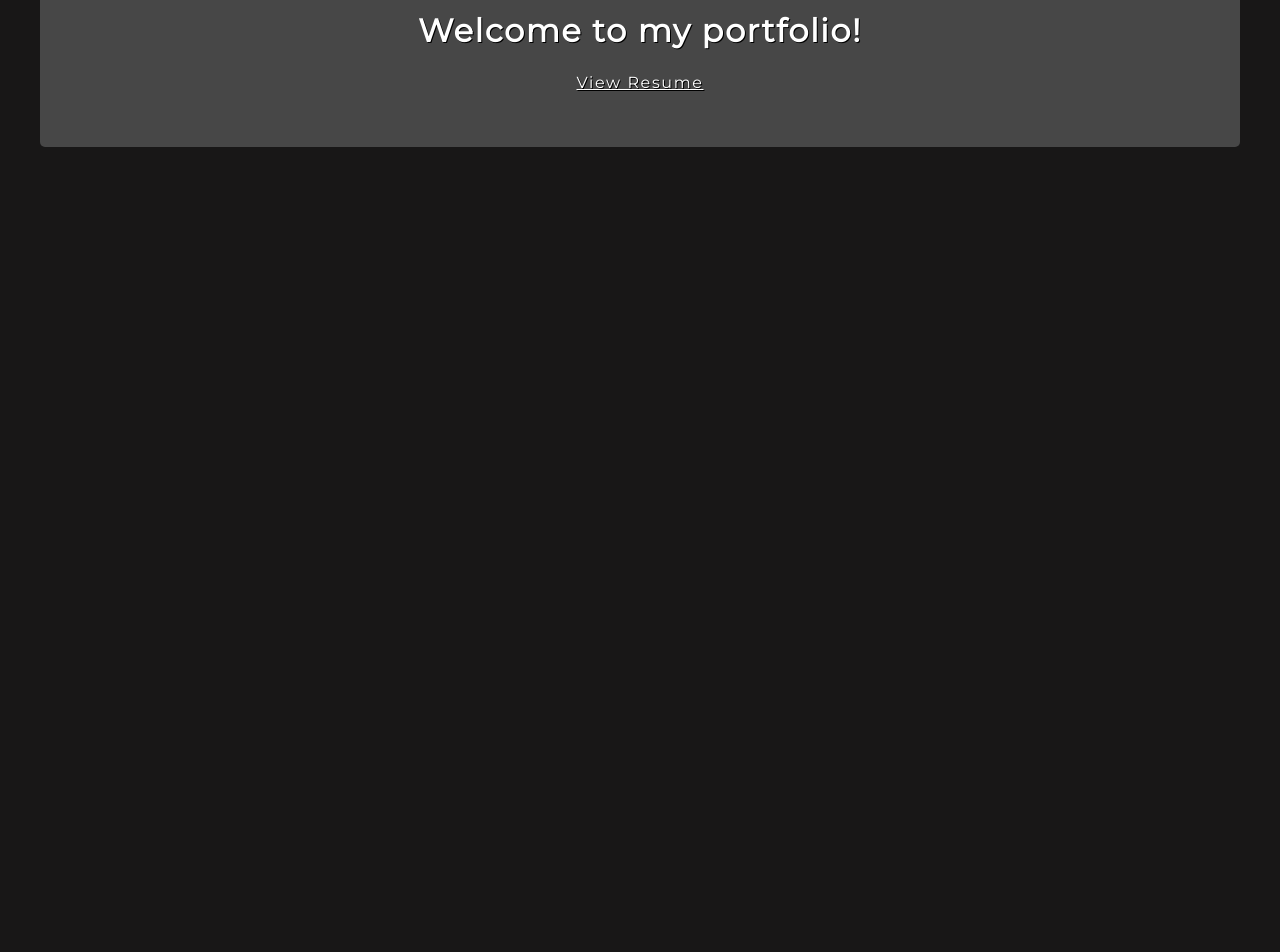
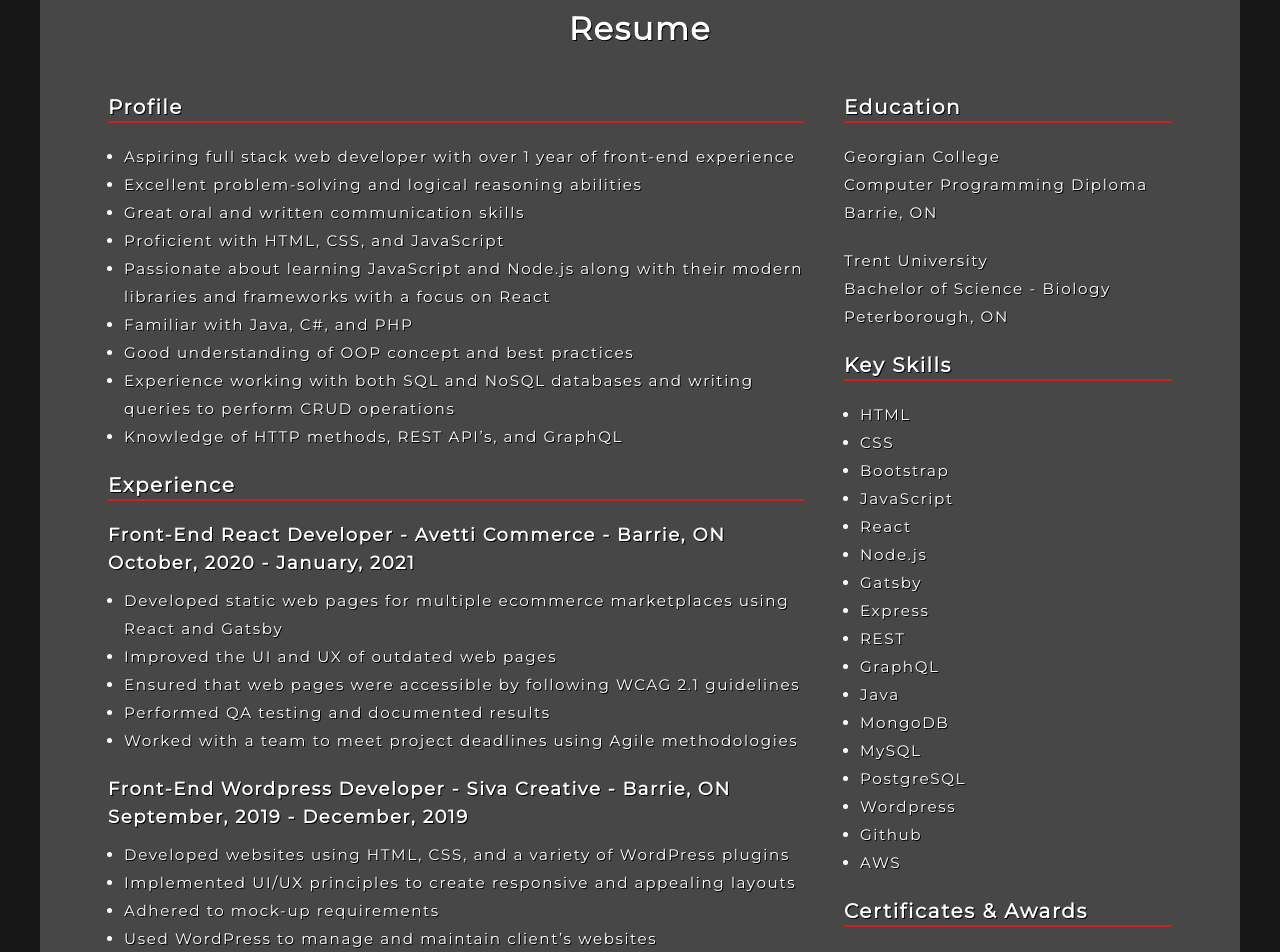
Before and after one commit to MarkBoyd14/mark-boyd-portfolio, a React (Create React App) app: page /resume in a window 1280 px wide. Shown: the part 360-1312 px from the top of the page. Before the commit the page ends 800 px from the top, so only its background shows below. Built offline with nearby package versions, Linux system fonts and the light colour scheme.

Commit message:
added resume content to 'resume' page and styled

```diff
--- a/package.json
+++ b/package.json
@@ -13,7 +13,11 @@
     "react-focus-lock": "^2.4.1",
     "react-router": "^5.2.0",
     "react-router-dom": "^5.2.0",
-    "react-scripts": "3.4.3"
+    "react-scripts": "3.4.3",
+    "styled-components": "^5.2.1"
+  },
+  "resolutions": {
+    "styled-components": "^5"
   },
   "scripts": {
     "dev": "react-scripts start",
--- a/src/App.css
+++ b/src/App.css
@@ -34,8 +34,25 @@ h2 {
   font-size: 2.5rem;
 }
 
+h4 {
+  font-size: 1.25rem;
+}
+
+h5 {
+  font-size: 1.125rem;
+}
+
+h6 {
+  font-size: 1.125rem;
+  margin-bottom: 10px;
+}
+
 p {
   font-size: 0.95rem;
+}
+
+hr {
+  border: 1px solid #ca2121;
 }
 
 .container {
@@ -50,28 +67,60 @@ p {
   width: 100%;
   min-height: 100px;
   letter-spacing: 0.1rem;
-  line-height: 2rem;
+  line-height: 1.75rem;
   border-radius: 5px;
   text-shadow: 1px 1px black;
+}
+
+.section-header {
+  font-size: 2rem;
+  margin-bottom: 30px;
+  text-align: center;
 }
 
 .resume {
   text-align: center;
 }
 
-.resume a {
+.pdf-link {
   padding: 10px;
 }
 
-.resume a:hover {
+.pdf-link:hover {
   background-color: rgb(37, 37, 37);
   border-radius: 5px;
 }
 
-.section-header {
-  font-size: 2rem;
-  margin-bottom: 20px;
-  text-align: center;
+.resume-grid {
+  display: grid;
+  grid-template-columns: 2fr 1fr;
+}
+
+.resume-section {
+  text-align: left;
+  margin: 20px;
+}
+
+.resume-aside {
+  text-align: left;
+  margin: 20px;
+}
+
+.resume-list,
+.education-list,
+.reference-list {
+  margin: 20px 0;
+  font-size: 0.95rem;
+  list-style-position: outside;
+}
+
+.resume-list li {
+  margin-left: 1rem;
+}
+
+.education-list li,
+.reference-list li {
+  list-style: none;
 }
 
 .contact {
--- a/src/App.js
+++ b/src/App.js
@@ -1,11 +1,12 @@
 import React, { useState, useEffect } from 'react';
 import { Switch, Route } from 'react-router-dom';
 import Header from './components/Header';
-import Resume from './views/Resume';
-import About from './views/About';
-import Projects from './views/Projects';
-import Contact from './views/Contact';
+import Resume from './pages/Resume';
+import About from './pages/About';
+import Projects from './pages/Projects';
+import Contact from './pages/Contact';
 import './App.css';
+import Error from './pages/Error';
 
 function App() {
   const [width, setWidth] = useState(window.innerWidth);
@@ -34,6 +35,7 @@ function App() {
           <Route path="/" exact>
             <About />
           </Route>
+          <Route component={Error} />
         </Switch>
       </div>
     </div>
--- /dev/null
+++ b/src/pages/Error.jsx
@@ -0,0 +1,7 @@
+import React from 'react';
+
+const Error = () => {
+  return <h2>404 Page Not Found</h2>;
+};
+
+export default Error;
--- /dev/null
+++ b/src/pages/Resume.jsx
@@ -0,0 +1,146 @@
+import React from 'react';
+
+export default function Resume() {
+  document.title = 'Mark Boyd - Resume';
+  return (
+    <div className="resume">
+      <h3 className="section-header">Resume</h3>
+      <div className="resume-grid">
+        <div>
+          <section className="resume-section">
+            <h4>Profile</h4>
+            <hr />
+            <ul className="resume-list">
+              <li>
+                Aspiring full stack web developer with over 1 year of front-end
+                experience
+              </li>
+              <li>Excellent problem-solving and logical reasoning abilities</li>
+              <li>Great oral and written communication skills</li>
+              <li>Proficient with HTML, CSS, and JavaScript</li>
+              <li>
+                Passionate about learning JavaScript and Node.js along with
+                their modern libraries and frameworks with a focus on React
+              </li>
+              <li>Familiar with Java, C#, and PHP</li>
+              <li>Good understanding of OOP concept and best practices</li>
+              <li>
+                Experience working with both SQL and NoSQL databases and writing
+                queries to perform CRUD operations
+              </li>
+              <li>Knowledge of HTTP methods, REST API’s, and GraphQL</li>
+            </ul>
+          </section>
+          <section className="resume-section">
+            <h4>Experience</h4>
+            <hr />
+            <ul className="resume-list">
+              <h5>Front-End React Developer - Avetti Commerce - Barrie, ON</h5>
+              <h6>October, 2020 - January, 2021</h6>
+              <li>
+                Developed static web pages for multiple ecommerce marketplaces
+                using React and Gatsby
+              </li>
+              <li>Improved the UI and UX of outdated web pages</li>
+              <li>
+                Ensured that web pages were accessible by following WCAG 2.1
+                guidelines
+              </li>
+              <li>Performed QA testing and documented results</li>
+              <li>
+                Worked with a team to meet project deadlines using Agile
+                methodologies
+              </li>
+            </ul>
+            <ul className="resume-list">
+              <h5>
+                Front-End Wordpress Developer - Siva Creative - Barrie, ON
+              </h5>
+              <h6>September, 2019 - December, 2019</h6>
+              <li>
+                Developed websites using HTML, CSS, and a variety of WordPress
+                plugins
+              </li>
+              <li>
+                Implemented UI/UX principles to create responsive and appealing
+                layouts
+              </li>
+              <li>Adhered to mock-up requirements</li>
+              <li>Used WordPress to manage and maintain client’s websites</li>
+              <li>
+                Worked with a team to meet project deadlines using Agile
+                methodologies
+              </li>
+            </ul>
+          </section>
+          <section className="resume-section">
+            <h4>References</h4>
+            <hr />
+            <ul className="reference-list">
+              <li>
+                <p>David Sopuch - CEO - Avetti Commerce</p>
+                <a href="tel:705-797-2105p3551">705-797-2105 ext. 3551</a>
+              </li>
+              <li style={{ paddingTop: '10px' }}>
+                <p>Andrew Arkwell - Director of Development - Siva Creative</p>
+                <a href="tel:705-717-4027">705-717-4027</a>
+              </li>
+            </ul>
+          </section>
+        </div>
+        <div>
+          <aside className="resume-aside">
+            <h4>Education</h4>
+            <hr />
+            <ul className="education-list">
+              <li>Georgian College</li>
+              <li>Computer Programming Diploma</li>
+              <li>Barrie, ON</li>
+            </ul>
+            <ul className="education-list">
+              <li>Trent University</li>
+              <li>Bachelor of Science - Biology</li>
+              <li>Peterborough, ON</li>
+            </ul>
+            <h4>Key Skills</h4>
+            <hr />
+            <ul className="resume-list">
+              <li>HTML</li>
+              <li>CSS</li>
+              <li>Bootstrap</li>
+              <li>JavaScript</li>
+              <li>React</li>
+              <li>Node.js</li>
+              <li>Gatsby</li>
+              <li>Express</li>
+              <li>REST</li>
+              <li>GraphQL</li>
+              <li>Java</li>
+              <li>MongoDB</li>
+              <li>MySQL</li>
+              <li>PostgreSQL</li>
+              <li>Wordpress</li>
+              <li>Github</li>
+              <li>AWS</li>
+            </ul>
+            <h4>Certificates & Awards</h4>
+            <hr />
+            <ul className="resume-list">
+              <li>Dean's List</li>
+              <li>Responsive Web Design Certification - FCC (in progress)</li>
+            </ul>
+          </aside>
+        </div>
+      </div>
+
+      <a
+        className="pdf-link"
+        href="https://drive.google.com/file/d/1wPIjXlxNY5z0X5rQB-DN8GLOEWgmHNsl/view?usp=sharing"
+        target="_blank"
+        rel="noopener noreferrer"
+      >
+        View PDF
+      </a>
+    </div>
+  );
+}
--- a/src/views/Resume.jsx
+++ /dev/null
@@ -1,17 +0,0 @@
-import React from 'react';
-
-export default function Resume() {
-  document.title = 'Mark Boyd - Resume';
-  return (
-    <section className="resume">
-      <h3 className="section-header">Welcome to my portfolio!</h3>
-      <a
-        href="https://drive.google.com/file/d/1wPIjXlxNY5z0X5rQB-DN8GLOEWgmHNsl/view?usp=sharing"
-        target="_blank"
-        rel="noopener noreferrer"
-      >
-        View Resume
-      </a>
-    </section>
-  );
-}
```
Also changed, not shown: src/pages/About.jsx (renamed from src/views/About.jsx), src/pages/Contact.jsx (renamed from src/views/Contact.jsx), src/pages/Projects.jsx (renamed from src/views/Projects.jsx), 1 other file (tests, documents, lock files or other folders).
